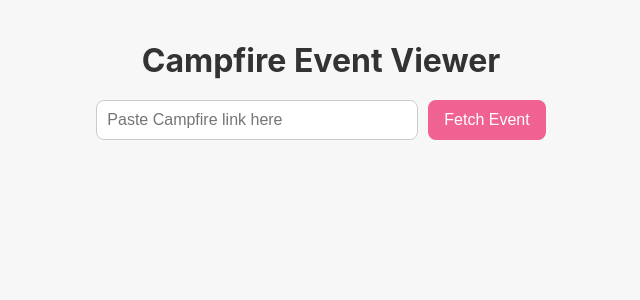
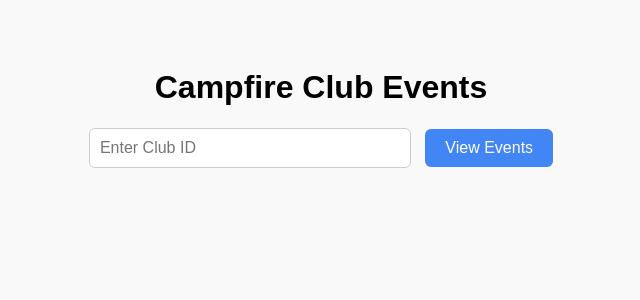
Before and after one commit to raidingdoncaster/Exeggcute-event, a Flask app: page / in a window 1280 px wide. Shown: the top 300 px of the page, without its empty margins (319-959 px from the left). Run offline with Flask 3, Linux system fonts and the light colour scheme.

Commit message:
Update index.html

```diff
--- a/templates/index.html
+++ b/templates/index.html
@@ -1,128 +1,21 @@
 <!DOCTYPE html>
-<html lang="en">
+<html>
 <head>
-  <meta charset="UTF-8">
-  <title>Campfire Event Viewer</title>
-  <meta name="viewport" content="width=device-width, initial-scale=1.0">
+  <title>Campfire Club Events</title>
   <style>
-    body {
-      background: #f7f7f7;
-      font-family: -apple-system, BlinkMacSystemFont, "Segoe UI", Roboto, Helvetica, Arial, sans-serif;
-      margin: 0;
-      padding: 20px;
-      display: flex;
-      flex-direction: column;
-      align-items: center;
-    }
-
-    h1 {
-      text-align: center;
-      margin-bottom: 20px;
-      color: #333;
-    }
-
-    form {
-      margin-bottom: 30px;
-      display: flex;
-      gap: 10px;
-      justify-content: center;
-      flex-wrap: wrap;
-    }
-
-    input[type="text"] {
-      padding: 10px;
-      font-size: 16px;
-      width: 300px;
-      border: 1px solid #ccc;
-      border-radius: 8px;
-    }
-
-    button {
-      padding: 10px 16px;
-      font-size: 16px;
-      background-color: #f06292;
-      color: #fff;
-      border: none;
-      border-radius: 8px;
-      cursor: pointer;
-    }
-
-    button:hover {
-      background-color: #ec407a;
-    }
-
-    .card {
-      background: #fff;
-      border-radius: 12px;
-      padding: 20px;
-      box-shadow: 0 2px 6px rgba(0,0,0,0.1);
-      margin: 10px auto;
-      max-width: 500px;
-      width: 100%;
-    }
-
-    .card h2 {
-      margin-top: 0;
-      font-size: 20px;
-      color: #222;
-    }
-
-    .card p {
-      margin: 8px 0;
-      font-size: 15px;
-      color: #444;
-    }
-
-    .btn {
-      display: inline-block;
-      background: #f06292;
-      color: white;
-      padding: 10px 15px;
-      border-radius: 6px;
-      text-decoration: none;
-      font-weight: bold;
-      margin-top: 12px;
-    }
-
-    .btn:hover {
-      background: #ec407a;
-    }
-
-    .error {
-      color: red;
-      margin: 20px 0;
-    }
+    body { font-family: Arial, sans-serif; background: #f9f9f9; text-align: center; padding: 40px; }
+    input[type="text"] { width: 300px; padding: 10px; font-size: 16px; border-radius: 6px; border: 1px solid #ccc; }
+    button { padding: 10px 20px; margin-left: 10px; font-size: 16px; background: #4285f4; color: white; border: none; border-radius: 6px; cursor: pointer; }
+    button:hover { background: #3367d6; }
+    .error { color: red; margin-top: 20px; }
   </style>
 </head>
 <body>
-  <h1>Campfire Event Viewer</h1>
-
-  <!-- Input form -->
+  <h1>Campfire Club Events</h1>
   <form method="POST">
-    <input type="text" id="link" name="link" placeholder="Paste Campfire link here" required>
-    <button type="submit">Fetch Event</button>
+    <input type="text" name="club_id" placeholder="Enter Club ID" required>
+    <button type="submit">View Events</button>
   </form>
-
-  <!-- Error message -->
-  {% if error %}
-    <div class="error">{{ error }}</div>
-  {% endif %}
-
-  <!-- Event card -->
-  {% if event %}
-    <div class="card">
-      <h2>{{ event.campfire_live_event_name or event.name }}</h2>
-      <p>📅 {{ event.time }}</p>
-      <p>📍 {{ event.location or "Unknown location" }}</p>
-      <p>🎫 Live Event: {{ event.campfire_live_event_name or "N/A" }}</p>
-
-      {% if event.members %}
-        {% set going = event.members | selectattr("rsvp_status", "in", ["ACCEPTED", "CHECKED_IN"]) | list | length %}
-        <p>🙋 Going: {{ going }}</p>
-      {% endif %}
-
-      <a href="{{ event.url }}" target="_blank" class="btn">Join meetup</a>
-    </div>
-  {% endif %}
+  {% if error %}<div class="error">{{ error }}</div>{% endif %}
 </body>
 </html>
```
